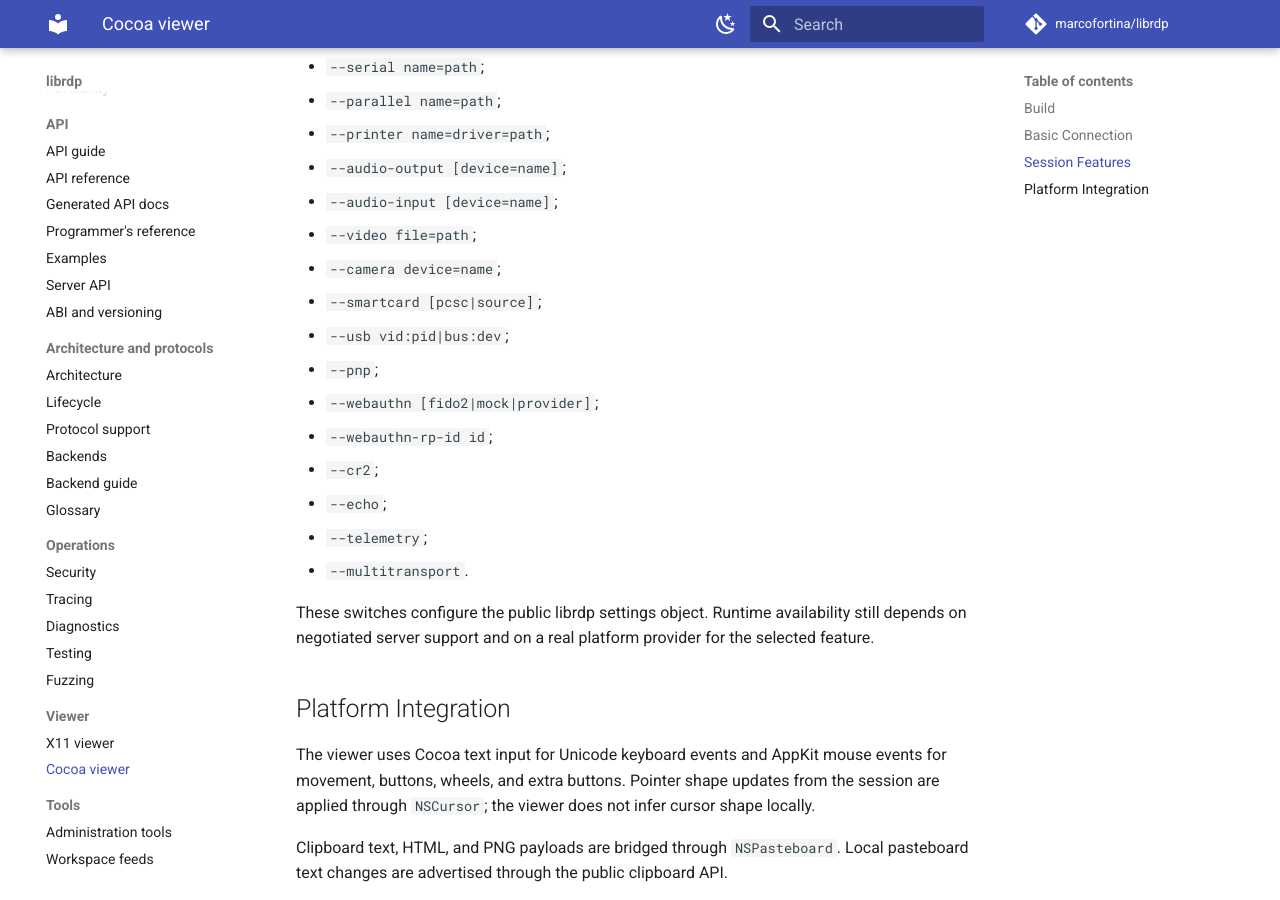
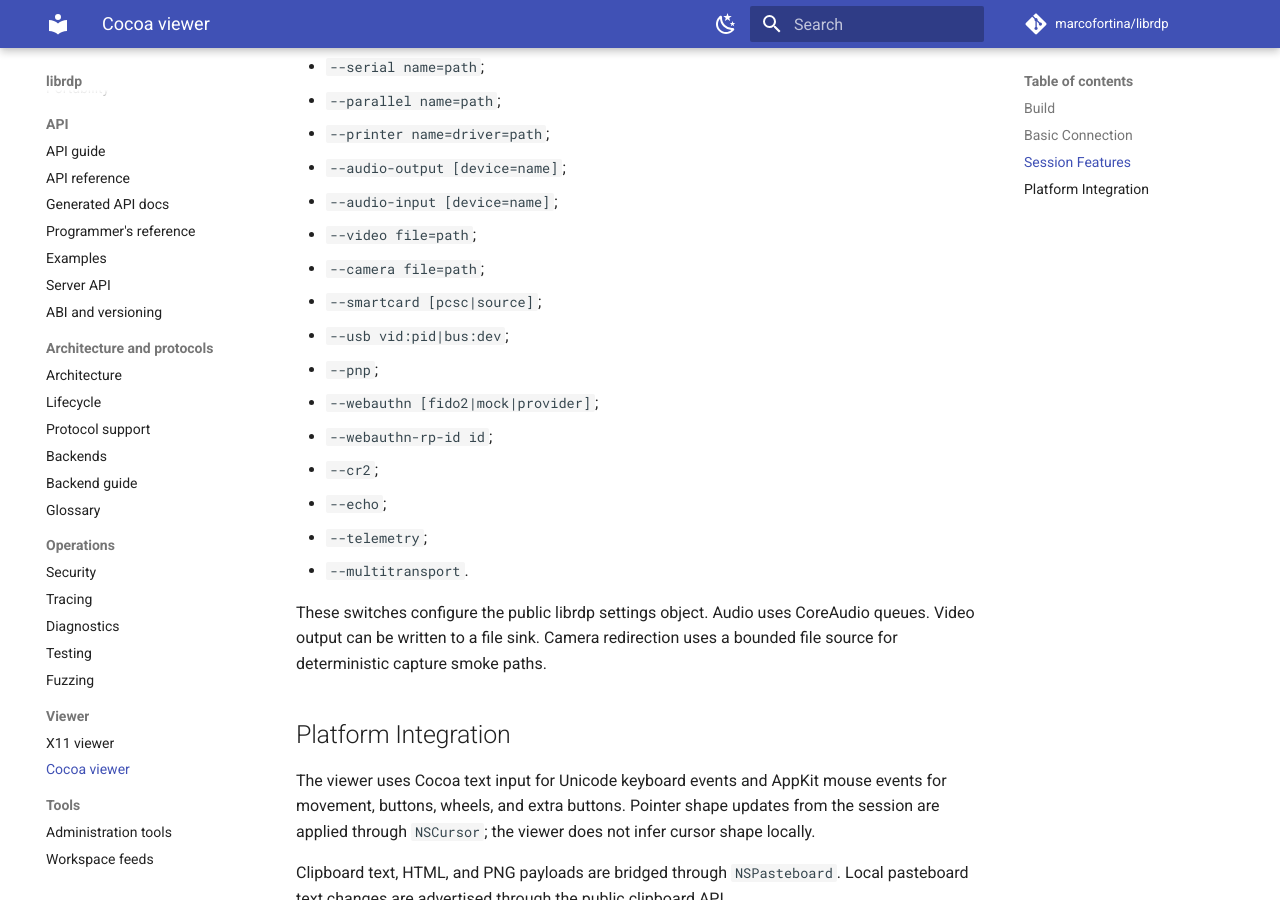
Before and after one commit to marcofortina/librdp, an MkDocs documentation site: the page built from docs/viewer-cocoa.md, in a window 1280 px wide and 900 px high, scrolled down 1236 px. Built offline with MkDocs 1.6.1 and Material for MkDocs 9.7.7, drawn with Linux system fonts in a browser that asks for light colours; comment, search, counter and statistics services are not loaded.

Commit message:
Complete Cocoa viewer media runtime

```diff
--- a/docs/viewer-cocoa.md
+++ b/docs/viewer-cocoa.md
@@ -62,7 +62,7 @@
 - `--audio-output [device=name]`;
 - `--audio-input [device=name]`;
 - `--video file=path`;
-- `--camera device=name`;
+- `--camera file=path`;
 - `--smartcard [pcsc|source]`;
 - `--usb vid:pid|bus:dev`;
 - `--pnp`;
@@ -73,9 +73,9 @@
 - `--telemetry`;
 - `--multitransport`.
 
-These switches configure the public librdp settings object. Runtime availability
-still depends on negotiated server support and on a real platform provider for
-the selected feature.
+These switches configure the public librdp settings object. Audio uses
+CoreAudio queues. Video output can be written to a file sink. Camera redirection
+uses a bounded file source for deterministic capture smoke paths.
 
 ## Platform Integration
 
```
Also changed, not shown: 5 other files.
